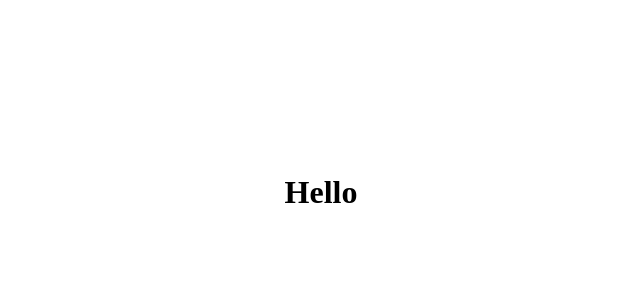
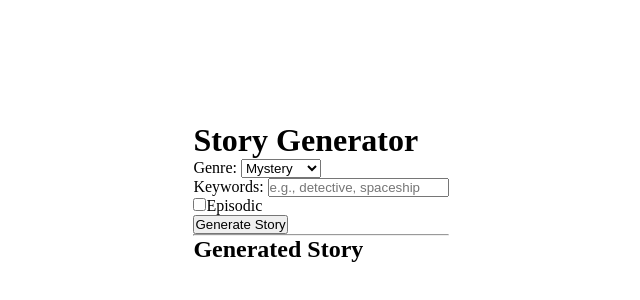
Before and after one commit to devendhiran0508/react, a React (Vite) app in the folder react-first-app/my-react-first-app/: page / in a window 1280 px wide. Shown: the part 208-508 px from the top of the page, without its empty margins (319-959 px from the left). Built offline with nearby package versions, Linux system fonts and the light colour scheme.

Commit message:
storyGenerator

```diff
--- a/react-first-app/my-react-first-app/src/App.jsx
+++ b/react-first-app/my-react-first-app/src/App.jsx
@@ -1,10 +1,11 @@
 import React from "react";
+import StoryGenerator from "./StoryGenerator";
 
 function App() {
     return (
-      <div className="App">
-        <h1>Hello</h1>
-      </div>
+      <>
+      <StoryGenerator/>
+      </>
     );
 }
 
--- /dev/null
+++ b/react-first-app/my-react-first-app/src/StoryGenerator.jsx
@@ -0,0 +1,54 @@
+import React, { useState } from "react";
+
+function StoryGenerator() {
+  const [genre, setGenre] = useState("mystery");
+  const [keywords, setKeywords] = useState("");
+  const [episodic, setEpisodic] = useState(false);
+  const [story, setStory] = useState("");
+
+  const handleGenerate = async () => {
+    const response = await fetch("http://localhost:8000/generate-story", {
+      method: "POST",
+      headers: { "Content-Type": "application/json" },
+      body: JSON.stringify({ genre, keywords: keywords.split(","), episodic }),
+    });
+    const data = await response.json();
+    setStory(data.story);
+  };
+
+  return (
+    <div>
+      <h1>Story Generator</h1>
+      <label>Genre: </label>
+      <select value={genre} onChange={(e) => setGenre(e.target.value)}>
+        <option value="mystery">Mystery</option>
+        <option value="sci-fi">Sci-Fi</option>
+        <option value="romance">Romance</option>
+      </select>
+      <br />
+      <label>Keywords: </label>
+      <input
+        type="text"
+        value={keywords}
+        onChange={(e) => setKeywords(e.target.value)}
+        placeholder="e.g., detective, spaceship"
+      />
+      <br />
+      <label>
+        <input
+          type="checkbox"
+          checked={episodic}
+          onChange={(e) => setEpisodic(e.target.checked)}
+        />
+        Episodic
+      </label>
+      <br />
+      <button onClick={handleGenerate}>Generate Story</button>
+      <hr />
+      <h2>Generated Story</h2>
+      <p>{story}</p>
+    </div>
+  );
+}
+
+export default StoryGenerator;
```
